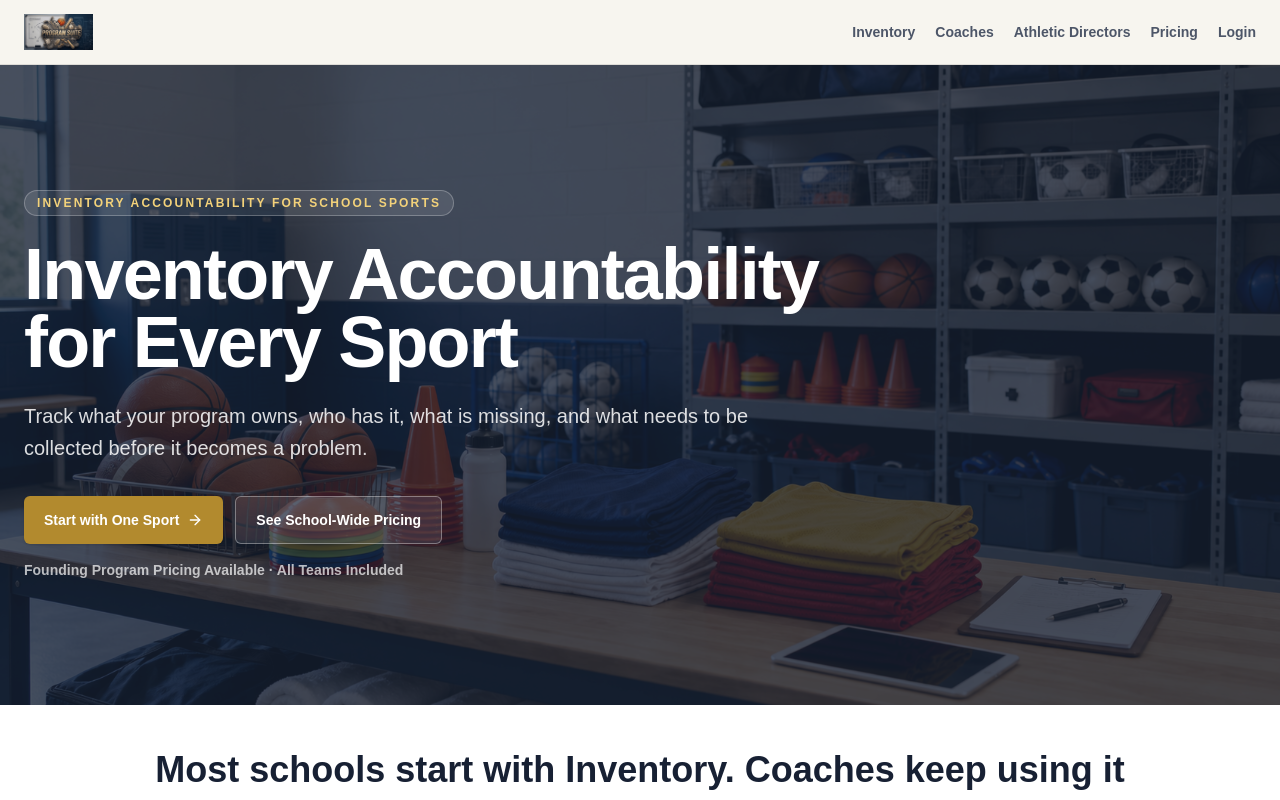
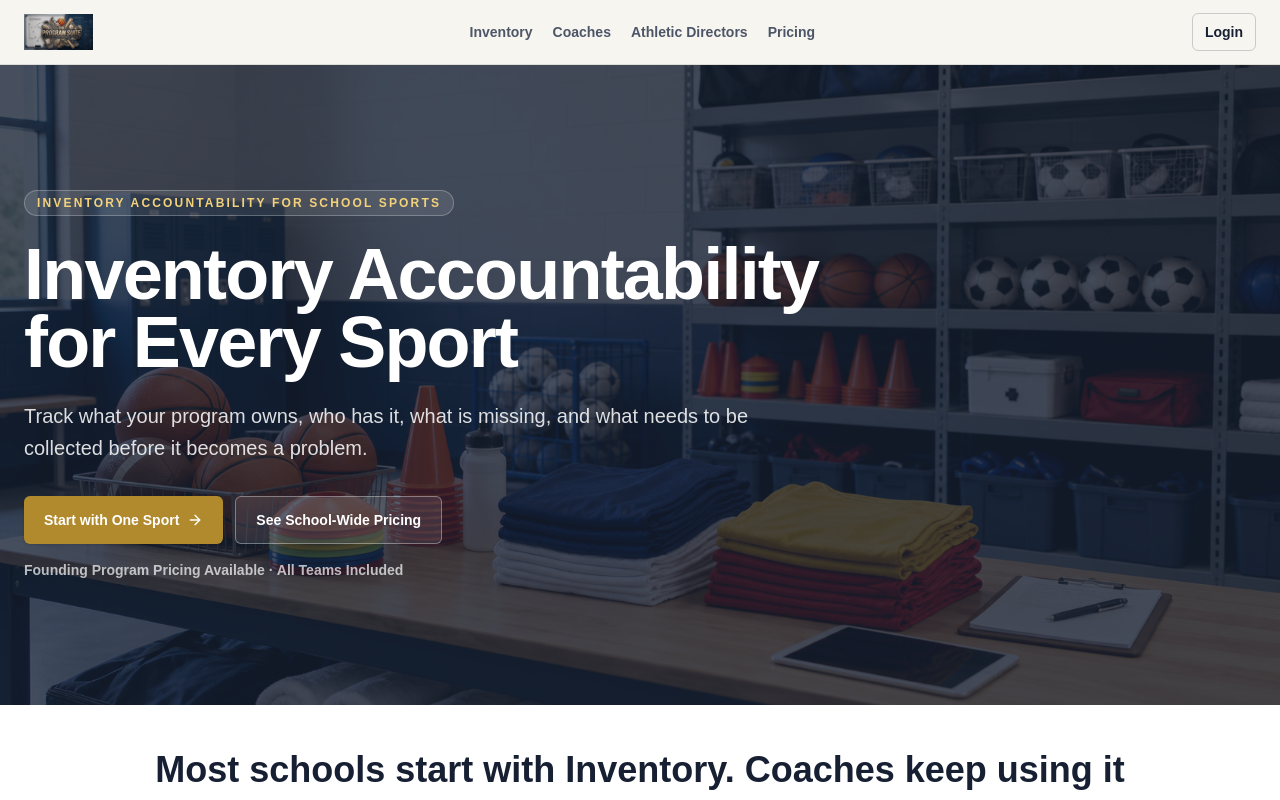
Before and after one commit to jyuseflarry-max/theprogramsuite, a Next.js app: page / in a window 1280 px wide. Shown: the top 800 px of the page. Built offline with nearby package versions, Linux system fonts and the light colour scheme.

Commit message:
Add prominent app login link

```diff
--- a/src/app/page.tsx
+++ b/src/app/page.tsx
@@ -17,7 +17,7 @@ import {
 } from "lucide-react";
 import { FaqSection } from "@/components/FaqSection";
 
-const APP_LOGIN_URL = "https://app.theprogramsuite.com/login";
+const APP_LOGIN_URL = "https://app.theprogramsuite.com";
 
 const INVENTORY_SECTIONS = [
   {
@@ -306,12 +306,9 @@ export default function LandingPage() {
             <a className="hover:text-[#172033]" href="#pricing">
               Pricing
             </a>
-            <a className="font-black text-[#775c1e] hover:text-[#172033]" href={APP_LOGIN_URL}>
-              Login
-            </a>
           </nav>
           <a
-            className="rounded-md bg-[#b28a2e] px-3 py-2 text-sm font-black text-white hover:bg-[#967224] md:hidden"
+            className="rounded-md border border-[#172033]/20 px-3 py-2 text-sm font-black text-[#172033] hover:border-[#b28a2e] hover:bg-white"
             href={APP_LOGIN_URL}
           >
             Login
```
